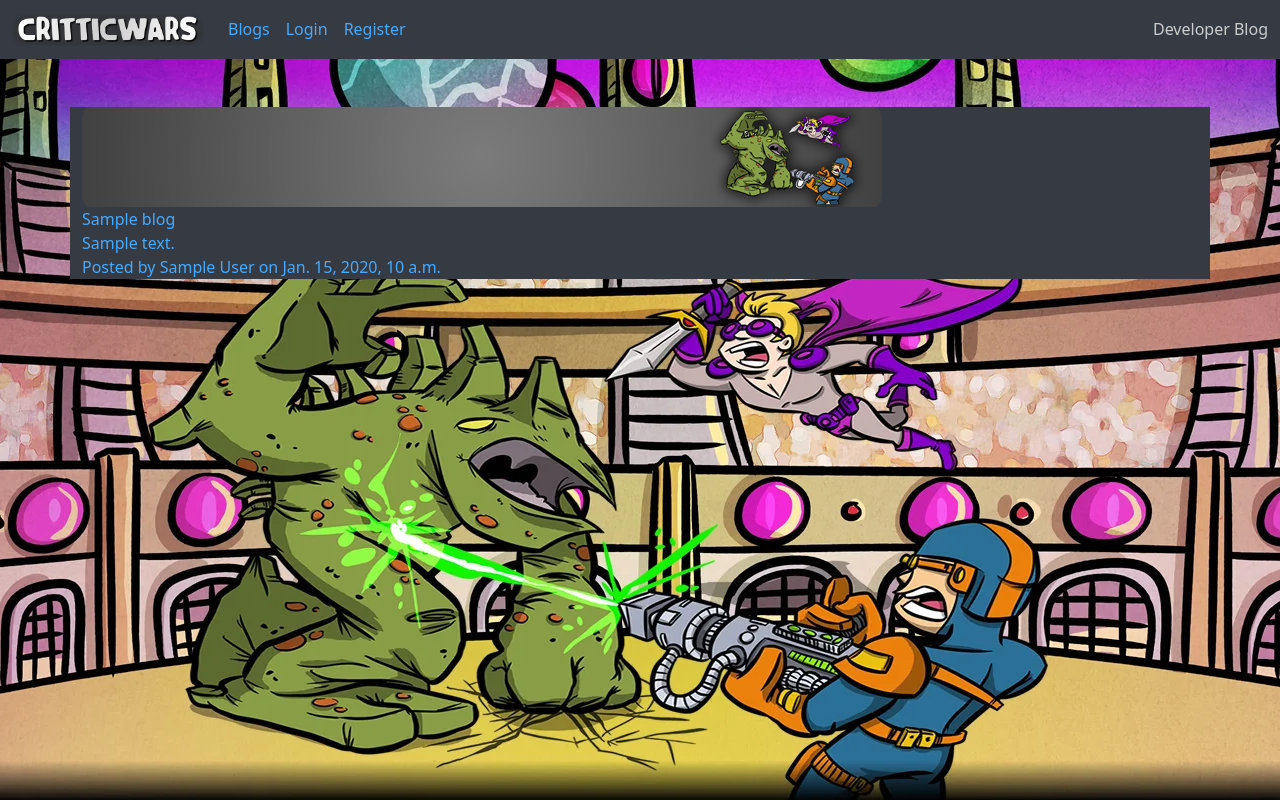
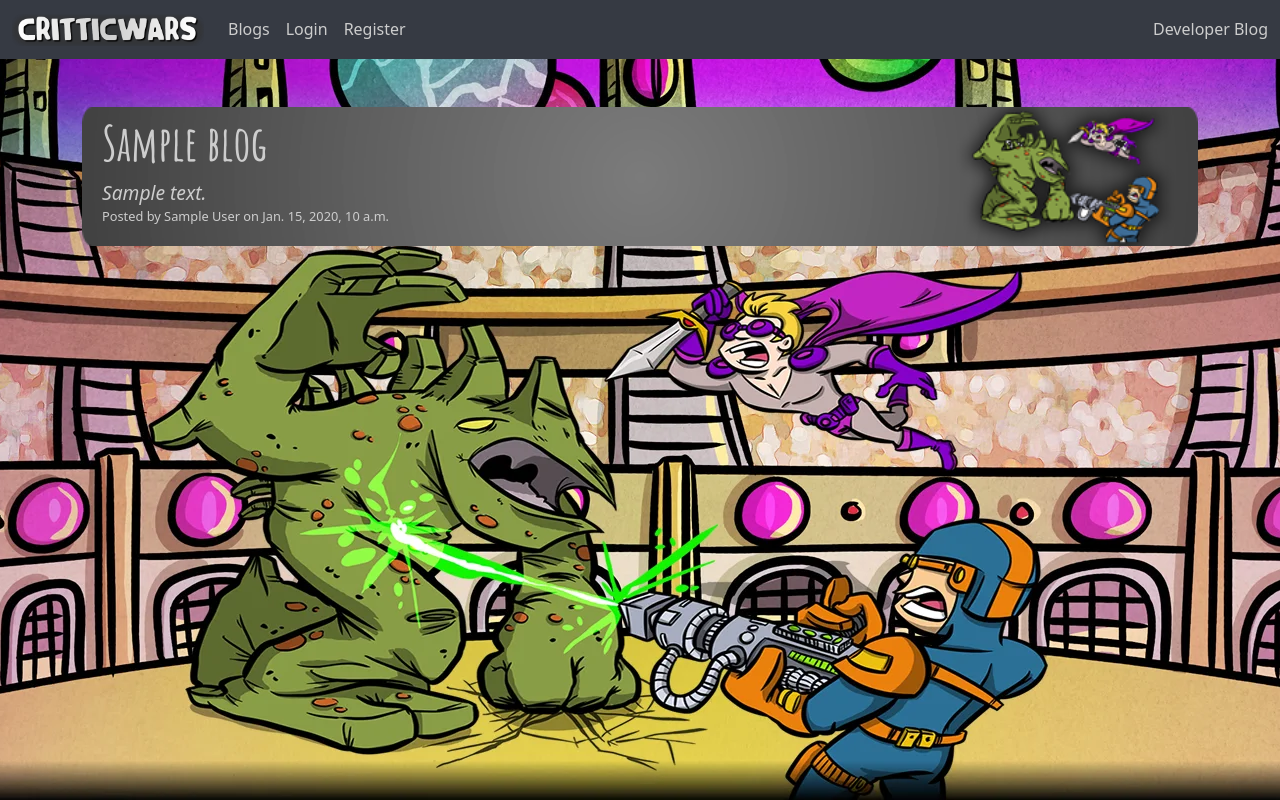
Before and after one commit to gibbo101/critticwars-blog, a Django app: template templates/index.html in a window 1280 px wide. Run offline with Django 3.2, Linux system fonts and the light colour scheme; the template is opened without the code that fills it: most values are stand-ins (such as "Sample title", 1, 10 or a date in 2020); data that the repository does not hold is empty; some libraries are stand-ins or nearby versions.

Commit message:
import fonts for blog title, set link colors, set bg image to fixed

```diff
--- a/static/css/style.css
+++ b/static/css/style.css
@@ -1,29 +1,41 @@
+/* import fonts */
+@import url('https://fonts.googleapis.com/css2?family=Amatic+SC:wght@400;700&display=swap');
+
+
+/* Remove default browser padding */
+
+* {
+    margin: 0;
+    padding: 0;
+    border: none;
+}
+
 body {
     height: 100vh;
     background-color: #363A43;
-    background: url(../images/bg.webp) no-repeat center center;
+    background: url(../images/bg.webp) no-repeat center fixed;
     background-size: cover;
     color: #cdcdcd;
 }
 
 A:link {
     text-decoration: none;
-    color: #44ABFF;
+    color: #cdcdcd;
 }
 
 A:visited {
     text-decoration: none;
-    color: #44ABFF;
+    color: #cdcdcd;
 }
 
 A:active {
     text-decoration: none;
-    color: #44ABFF;
+    color: #cdcdcd;
 }
 
 A:hover {
     text-decoration: none;
-    color: #ff0000;
+    color: #cdcdcd;
 }
 
 
@@ -51,6 +63,46 @@
 
 /* Main pages */
 
-.container {
-    background-color: #363A43;
+.blog {
+    position: relative;
 }
+
+.bg {
+    width: 100%;
+    display: block;
+}
+
+.blog-content {
+    position: absolute;
+    width: 75%;
+    height: 100%;
+    top: 0;
+    left: 0;
+    padding-left: 2rem;
+}
+
+.blog-title {
+    font-family: 'Amatic SC', cursive;
+    font-weight: bold;
+    font-size: 3rem;
+}
+
+.blog-excerpt {
+    font-size: 1.2rem;
+    font-style: italic;
+}
+
+.blog-author {
+    font-size: 0.8rem;
+}
+
+
+.blog A:Link {
+    text-decoration: none;
+    color: #cdcdcd;
+}
+
+
+.img-fluid {
+    min-width: 100%;
+}
```
